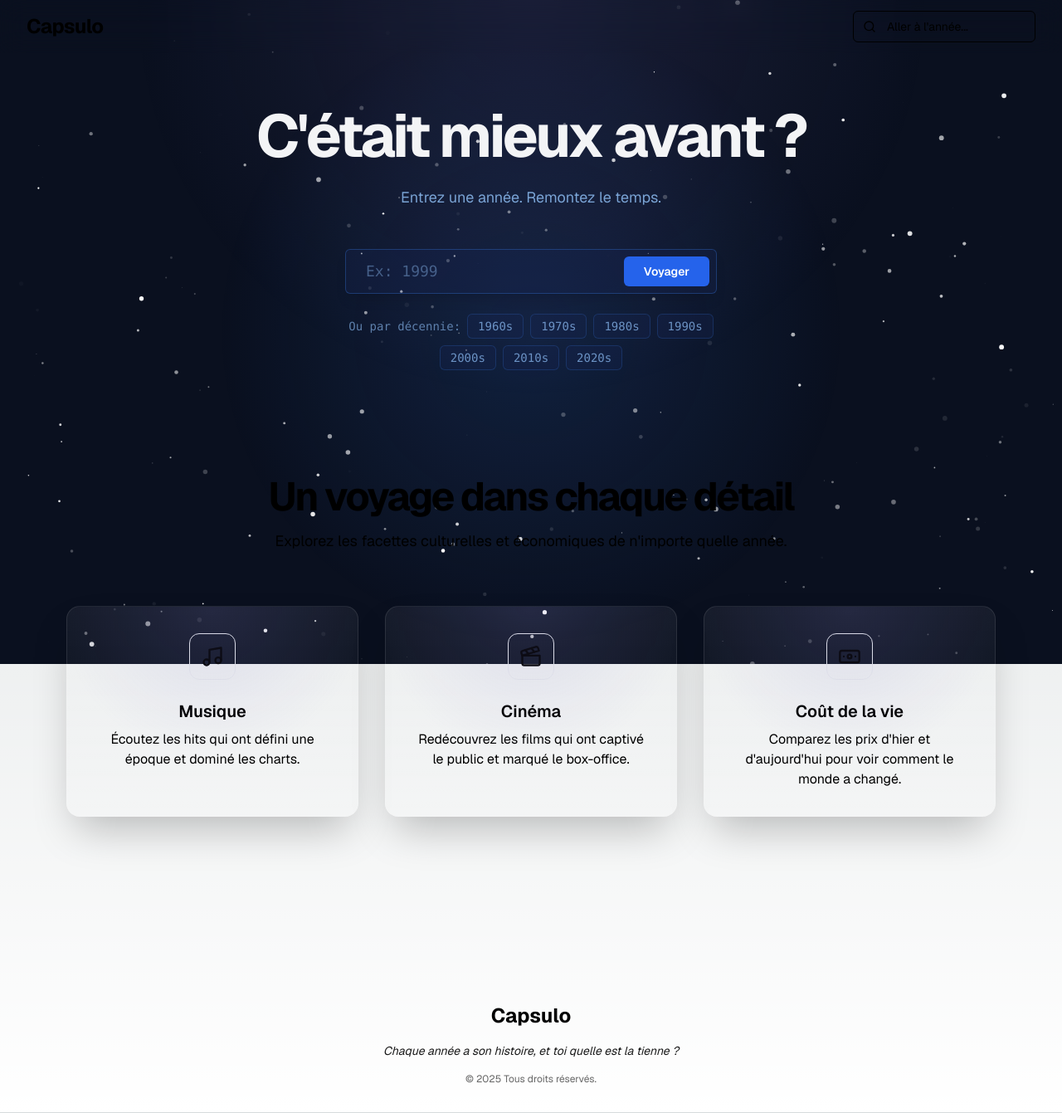
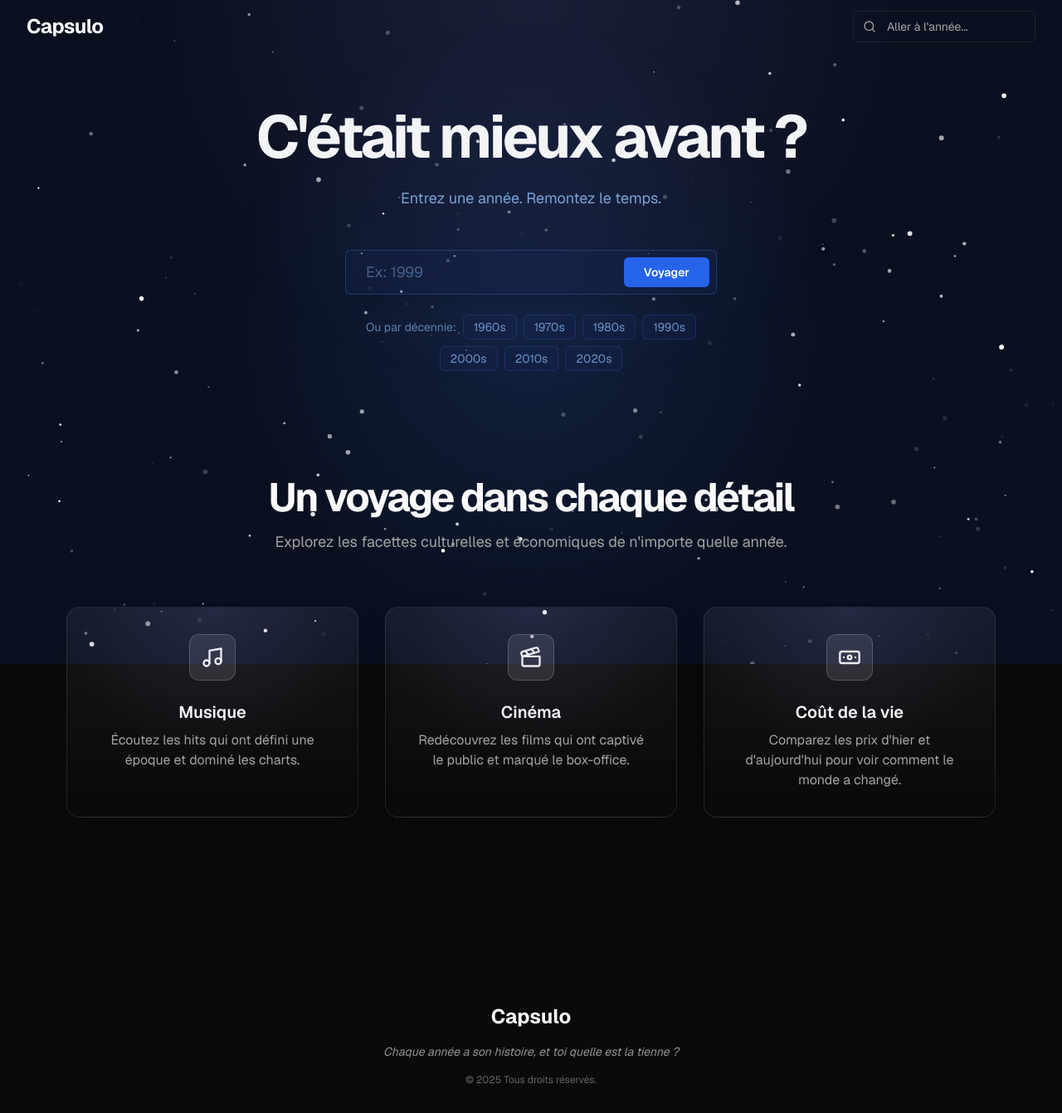
Before and after one commit to HitteAnzo/Capsulo, a Next.js app: page / in a window 1280 px wide. Shown: the whole page at 83% size. Built offline with nearby package versions, Linux system fonts and the light colour scheme.

Commit message:
feat: add tailwindcss-animate for enhanced animations and update tailwind config with new theme colors and animations

```diff
--- a/app/globals.css
+++ b/app/globals.css
@@ -2,33 +2,37 @@
 @tailwind components;
 @tailwind utilities;
 
-:root {
-  --foreground-rgb: 0, 0, 0;
-  --background-start-rgb: 214, 219, 220;
-  --background-end-rgb: 255, 255, 255;
-}
-
-@media (prefers-color-scheme: dark) {
+@layer base {
   :root {
-    --foreground-rgb: 255, 255, 255;
-    --background-start-rgb: 0, 0, 0;
-    --background-end-rgb: 0, 0, 0;
+    --background: 0 0% 3.9%;
+    --foreground: 0 0% 98%;
+    --card: 0 0% 3.9%;
+    --card-foreground: 0 0% 98%;
+    --popover: 0 0% 3.9%;
+    --popover-foreground: 0 0% 98%;
+    --primary: 0 0% 98%;
+    --primary-foreground: 0 0% 9%;
+    --secondary: 0 0% 14.9%;
+    --secondary-foreground: 0 0% 98%;
+    --muted: 0 0% 14.9%;
+    --muted-foreground: 0 0% 63.9%;
+    --accent: 0 0% 14.9%;
+    --accent-foreground: 0 0% 98%;
+    --destructive: 0 84.2% 60.2%;
+    --destructive-foreground: 0 0% 98%;
+    --border: 0 0% 14.9%;
+    --input: 0 0% 14.9%;
+    --ring: 0 0% 83.1%;
+    --radius: 0.5rem;
   }
 }
 
-body {
-  color: rgb(var(--foreground-rgb));
-  background: linear-gradient(
-      to bottom,
-      transparent,
-      rgb(var(--background-end-rgb))
-    )
-    rgb(var(--background-start-rgb));
-}
-
-@layer utilities {
-  .text-balance {
-    text-wrap: balance;
+@layer base {
+  * {
+    @apply border-border;
+  }
+  body {
+    @apply bg-background text-foreground;
   }
 }
 
--- a/components/Header.tsx
+++ b/components/Header.tsx
@@ -48,8 +48,7 @@ export default function Header() {
   const searchBar = (
     <div className={`relative ${isMobile ? 'w-[150px]' : 'w-[220px]'}`}>
       <Search
-        className="absolute left-3 top-1/2 -translate-y-1/2 h-4 w-4 transition-colors duration-500"
-        style={{ color: 'var(--header-title-color, hsl(var(--muted-foreground)))' }}
+        className="absolute left-3 top-1/2 -translate-y-1/2 h-4 w-4 text-muted-foreground"
       />
       <input
         ref={inputRef}
@@ -65,23 +64,19 @@ export default function Header() {
         }}
         onKeyDown={handleSearch}
         onBlur={() => setIsSearchOpen(false)} // Ferme quand on clique ailleurs
-        className="w-full rounded-md border bg-transparent pl-10 pr-4 py-2 text-sm placeholder:text-current focus:outline-none transition-colors duration-500"
-        style={{
-          borderColor: 'var(--header-title-color, hsl(var(--border)))',
-          color: 'var(--header-title-color, inherit)'
-        }}
+        className="w-full rounded-md border bg-transparent pl-10 pr-4 py-2 text-sm text-foreground placeholder:text-muted-foreground focus:outline-none transition-colors duration-500"
+        style={{ borderColor: 'var(--theme-color, hsl(var(--border)))' }}
       />
     </div>
   );
 
   return (
-    <header className="w-full bg-background/80 backdrop-blur-lg sm:sticky sm:top-0 sm:z-50">
-      <div className={`container flex h-16 max-w-screen-2xl items-center ${hasMounted && isMobile ? 'justify-start' : 'justify-between'}`}>
+    <header className="w-full border-b sm:sticky sm:top-0 sm:z-50 transition-colors duration-500"
+      style={{ borderColor: 'var(--theme-color, transparent)' }}
+    >
+      <div className={`container flex h-16 max-w-screen-2xl items-center ${hasMounted && isMobile ? 'justify-center' : 'justify-between'}`}>
         <Link href="/" className="flex items-center">
-          <span
-            className="font-bold text-2xl tracking-tight transition-colors duration-500"
-            style={{ color: 'var(--header-title-color, inherit)' }}
-          >
+          <span className="font-bold text-2xl tracking-tight text-foreground">
             Capsulo
           </span>
         </Link>
--- a/package.json
+++ b/package.json
@@ -17,7 +17,8 @@
     "node-fetch": "^3.3.2",
     "papaparse": "^5.5.3",
     "react": "18.2.0",
-    "react-dom": "18.2.0"
+    "react-dom": "18.2.0",
+    "tailwindcss-animate": "^1.0.7"
   },
   "devDependencies": {
     "@tailwindcss/postcss": "^4.1.13",
--- a/tailwind.config.js
+++ b/tailwind.config.js
@@ -6,7 +6,8 @@ module.exports = {
     './components/**/*.{ts,tsx}',
     './app/**/*.{ts,tsx}',
     './src/**/*.{ts,tsx}',
-    ],
+  ],
+  prefix: "",
   theme: {
     container: {
       center: true,
@@ -16,20 +17,68 @@ module.exports = {
       },
     },
     extend: {
-      textShadow: {
-        DEFAULT: '2px 2px 4px rgba(0, 0, 0, 0.5)',
+      colors: {
+        border: "hsl(var(--border))",
+        input: "hsl(var(--input))",
+        ring: "hsl(var(--ring))",
+        background: "hsl(var(--background))",
+        foreground: "hsl(var(--foreground))",
+        primary: {
+          DEFAULT: "hsl(var(--primary))",
+          foreground: "hsl(var(--primary-foreground))",
+        },
+        secondary: {
+          DEFAULT: "hsl(var(--secondary))",
+          foreground: "hsl(var(--secondary-foreground))",
+        },
+        destructive: {
+          DEFAULT: "hsl(var(--destructive))",
+          foreground: "hsl(var(--destructive-foreground))",
+        },
+        muted: {
+          DEFAULT: "hsl(var(--muted))",
+          foreground: "hsl(var(--muted-foreground))",
+        },
+        accent: {
+          DEFAULT: "hsl(var(--accent))",
+          foreground: "hsl(var(--accent-foreground))",
+        },
+        popover: {
+          DEFAULT: "hsl(var(--popover))",
+          foreground: "hsl(var(--popover-foreground))",
+        },
+        card: {
+          DEFAULT: "hsl(var(--card))",
+          foreground: "hsl(var(--card-foreground))",
+        },
+      },
+      borderRadius: {
+        lg: "var(--radius)",
+        md: "calc(var(--radius) - 2px)",
+        sm: "calc(var(--radius) - 4px)",
       },
       fontFamily: {
+        sans: ["var(--font-geist-sans)"],
+        mono: ["var(--font-geist-mono)"],
         "press-start": ["var(--font-press-start)"],
         "bebas-neue": ["var(--font-bebas-neue)"],
         "dm-serif": ["var(--font-dm-serif)"],
       },
-      colors: {
-        border: "hsl(var(--border))",
-        input: "hsl(var(--input))",
-        // ...existing color extensions
+      keyframes: {
+        "accordion-down": {
+          from: { height: "0" },
+          to: { height: "var(--radix-accordion-content-height)" },
+        },
+        "accordion-up": {
+          from: { height: "var(--radix-accordion-content-height)" },
+          to: { height: "0" },
+        },
+      },
+      animation: {
+        "accordion-down": "accordion-down 0.2s ease-out",
+        "accordion-up": "accordion-up 0.2s ease-out",
       },
     },
   },
-  plugins: [],
-};
+  plugins: [require("tailwindcss-animate")],
+}
```
Also changed, not shown: 1 other file (tests, documents, lock files or other folders).
